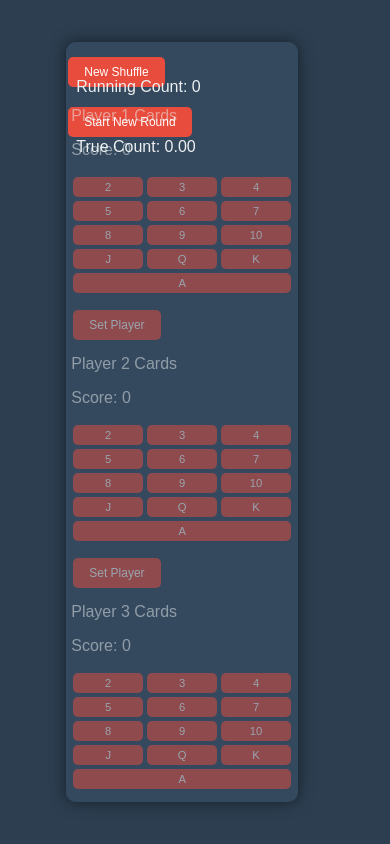
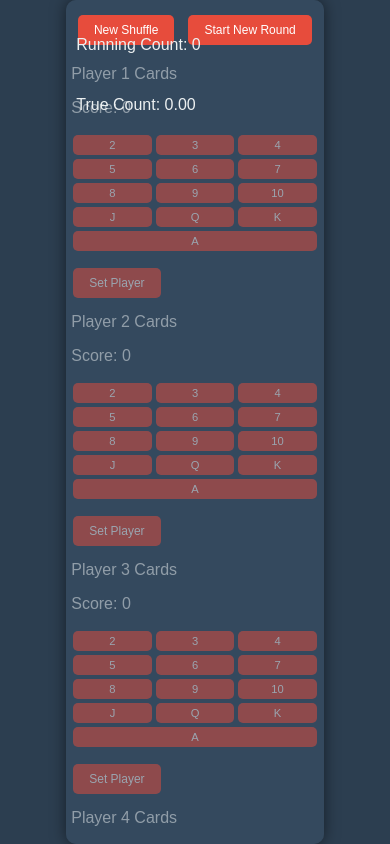
Before and after one commit to WillColng/BCA, a React (Create React App) app: page / in a window 390 px wide. Built offline with nearby package versions, Linux system fonts and the light colour scheme.

Commit message:
Screnn size fixes

```diff
--- a/src/App.css
+++ b/src/App.css
@@ -6,13 +6,13 @@ html, body {
     width: 100%;
     background: #2c3e50;
     color: #ecf0f1;
-    overflow: hidden;
 }
 
 body {
     display: flex;
     justify-content: center;
     align-items: center;
+    overflow: hidden;
 }
 
 #app {
@@ -20,9 +20,8 @@ body {
     padding: 20px;
     border-radius: 10px;
     box-shadow: 0 0 15px rgba(0, 0, 0, 0.5);
-    max-width: 90%;
-    width: 90%;
-    height: 90vh;
+    width: 100%;
+    height: 100vh;
     overflow-y: auto;
     box-sizing: border-box;
     display: flex;
@@ -32,22 +31,22 @@ body {
     position: relative;
 }
 
+.top-right-buttons, .top-left-count {
+    display: flex;
+    flex-wrap: wrap;
+    gap: 10px;
+}
+
 .top-right-buttons {
     position: absolute;
     top: 10px;
     right: 10px;
-    display: flex;
-    flex-wrap: wrap;
-    gap: 10px;
 }
 
 .top-left-count {
     position: absolute;
     top: 10px;
     left: 10px;
-    display: flex;
-    flex-wrap: wrap;
-    gap: 10px;
 }
 
 .grid-container {
@@ -56,10 +55,11 @@ body {
     gap: 10px;
     width: 100%;
     margin-top: 60px;
+    direction: rtl;  /* Right to left direction */
 }
 
 .grid-container > .form-group {
-    direction: ltr;
+    direction: ltr; /* Ensures form content is left-to-right */
 }
 
 .inactive {
@@ -120,7 +120,6 @@ button:hover {
 @media (max-width: 768px) {
     #app {
         padding: 10px;
-        max-width: 100%;
     }
 
     button {
```
